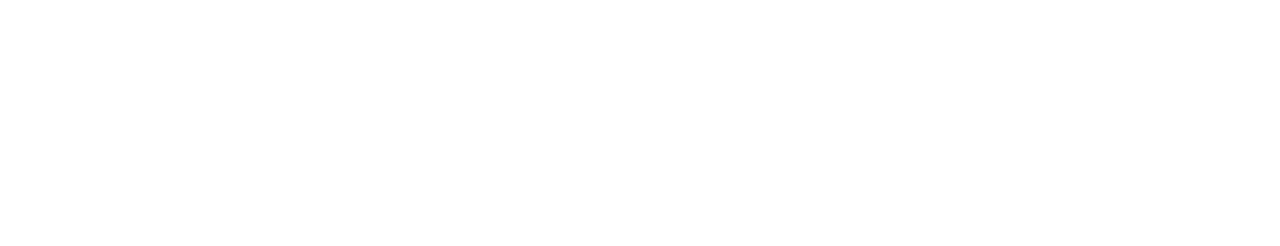
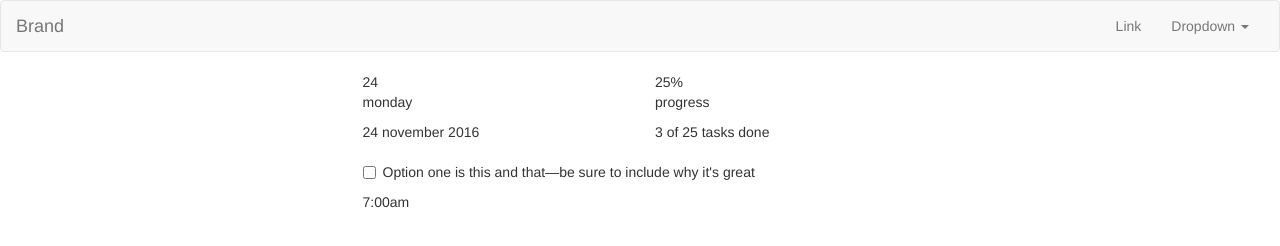
Before and after one commit to arsari/ToDo-App, a plain HTML site: page pages/index.html in a window 1280 px wide. Drawn offline with nearby package versions, Linux system fonts and the light colour scheme.

Commit message:
Add html structure

```diff
--- a/pages/index.html
+++ b/pages/index.html
@@ -1,12 +1,85 @@
 <!DOCTYPE html>
 <html>
+
   <head>
     <meta charset="utf-8">
     <title>Todo App</title>
-    <link rel="stylesheet" href="../assets/css/bootstrap.css" media="screen" title="Bootstrap CSS">
-    <link rel="stylesheet" href="../assets/css/style.css" media="screen" title="My Style CSS">
+    <link rel="stylesheet" href="../assets/css/bootstrap.css" media="screen" title="Bootstrap CSS v3.3.7">
+    <link rel="stylesheet" href="../assets/css/style.css" media="screen" title="Custom CSS">
   </head>
+
   <body>
+    <header>
+      <nav class="navbar navbar-default">
+        <div class="container-fluid">
+          <!-- Brand and toggle get grouped for better mobile display -->
+          <div class="navbar-header">
+            <button type="button" class="navbar-toggle collapsed" data-toggle="collapse" data-target="#bs-example-navbar-collapse-1" aria-expanded="false">
+              <span class="sr-only">Toggle navigation</span>
+              <span class="icon-bar"></span>
+              <span class="icon-bar"></span>
+              <span class="icon-bar"></span>
+            </button>
+            <a class="navbar-brand" href="#">Brand</a>
+          </div>
+          <!-- Collect the nav links, forms, and other content for toggling -->
+          <div class="collapse navbar-collapse" id="bs-example-navbar-collapse-1">
+            <ul class="nav navbar-nav navbar-right">
+              <li><a href="#">Link</a></li>
+              <li class="dropdown">
+                <a href="#" class="dropdown-toggle" data-toggle="dropdown" role="button" aria-haspopup="true" aria-expanded="false">Dropdown <span class="caret"></span></a>
+                <ul class="dropdown-menu">
+                  <li><a href="#">Action</a></li>
+                  <li><a href="#">Another action</a></li>
+                  <li><a href="#">Something else here</a></li>
+                  <li role="separator" class="divider"></li>
+                  <li><a href="#">Separated link</a></li>
+                </ul>
+              </li>
+            </ul>
+          </div><!-- /.navbar-collapse -->
+        </div><!-- /.container-fluid -->
+      </nav>
+    </header>
 
+    <main>
+      <div class="container">
+        <div class="row">
+          <div class="col-xs-12 col-sm-10 col-sm-offset-1 col-md-6 col-md-offset-3">
+            <div class="row">
+              <div class="col-xs-6">
+                <p>24 <br> monday</p>
+              </div>
+              <div class="col-xs-6">
+                <p>25% <br> progress</p>
+              </div>
+            </div>
+            <div class="row">
+              <div class="col-xs-6">
+                <p>24 november 2016</p>
+              </div>
+              <div class="col-xs-6">
+                <p>3 of 25 tasks done</p>
+              </div>
+            </div>
+            <div class="row">
+              <div class="col-xs-12"> <!-- start scroll block -->
+                <div class="row"> <!-- start task -->
+                  <div class="col-xs-12">
+                    <div class="checkbox">
+                      <label>
+                        <input type="checkbox" value="">
+                        Option one is this and that&mdash;be sure to include why it's great
+                      </label>
+                    </div>
+                    <span>7:00am</span>
+                  </div>
+                </div> <!-- end task -->
+              </div> <!-- end scroll block -->
+            </div>
+          </div>
+        </div>
+      </div>
+    </main>
   </body>
 </html>
```
